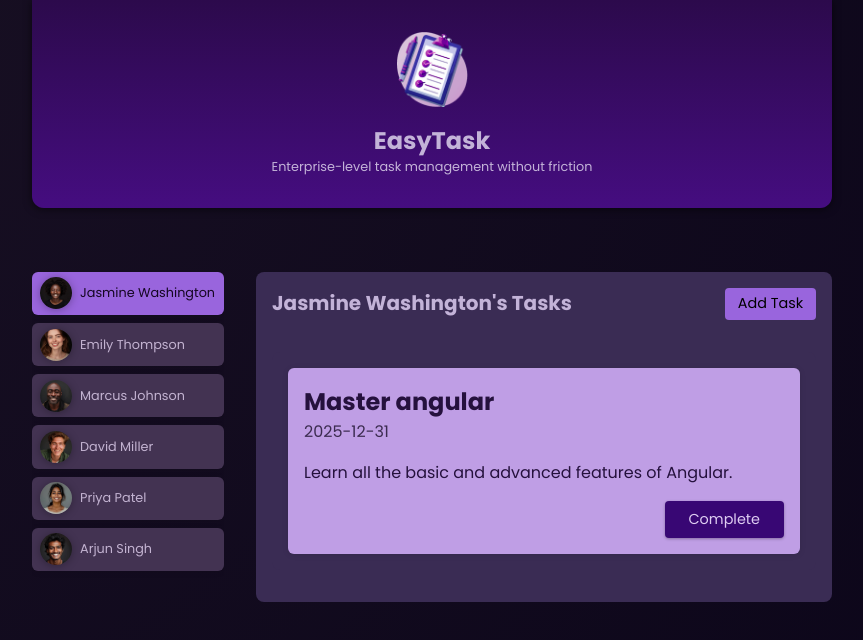
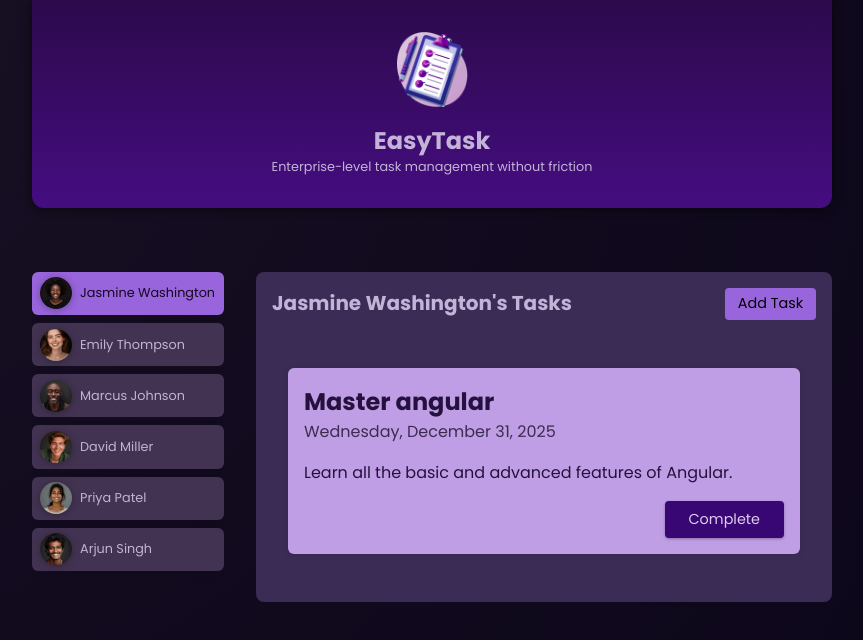
Before and after one commit to gaurav0850/Angular-Projects, an Angular app in the folder essentials/: page / in a window 1280 px wide. Both pictures are taken after a click on the button "Jasmine Washington". Shown: the top 640 px of the page, without its empty margins (208-1071 px from the left). Built offline with nearby package versions, Linux system fonts and the light colour scheme.

Commit message:
DatePipe for displaying date

```diff
--- a/essentials/src/app/tasks/task/task.html
+++ b/essentials/src/app/tasks/task/task.html
@@ -1,7 +1,7 @@
 <app-card>
     <article>
         <h2>{{task.title}}</h2>
-        <time>{{task.dueDate}}</time>
+        <time>{{task.dueDate | date: 'fullDate'}}</time>
         <p>{{task.summary}}</p>
         <p class="actions">
             <button (click)="onCompleteTask()">Complete</button>
--- a/essentials/src/app/tasks/task/task.ts
+++ b/essentials/src/app/tasks/task/task.ts
@@ -1,10 +1,11 @@
 import { Component, EventEmitter, Input, Output } from '@angular/core';
+import { DatePipe } from '@angular/common';
 import { TaskInterface } from './task.model';
 import { Card } from '../../shared/card/card';
 
 @Component({
   selector: 'app-task',
-  imports: [Card],
+  imports: [Card, DatePipe],
   templateUrl: './task.html',
   styleUrl: './task.css'
 })
```
